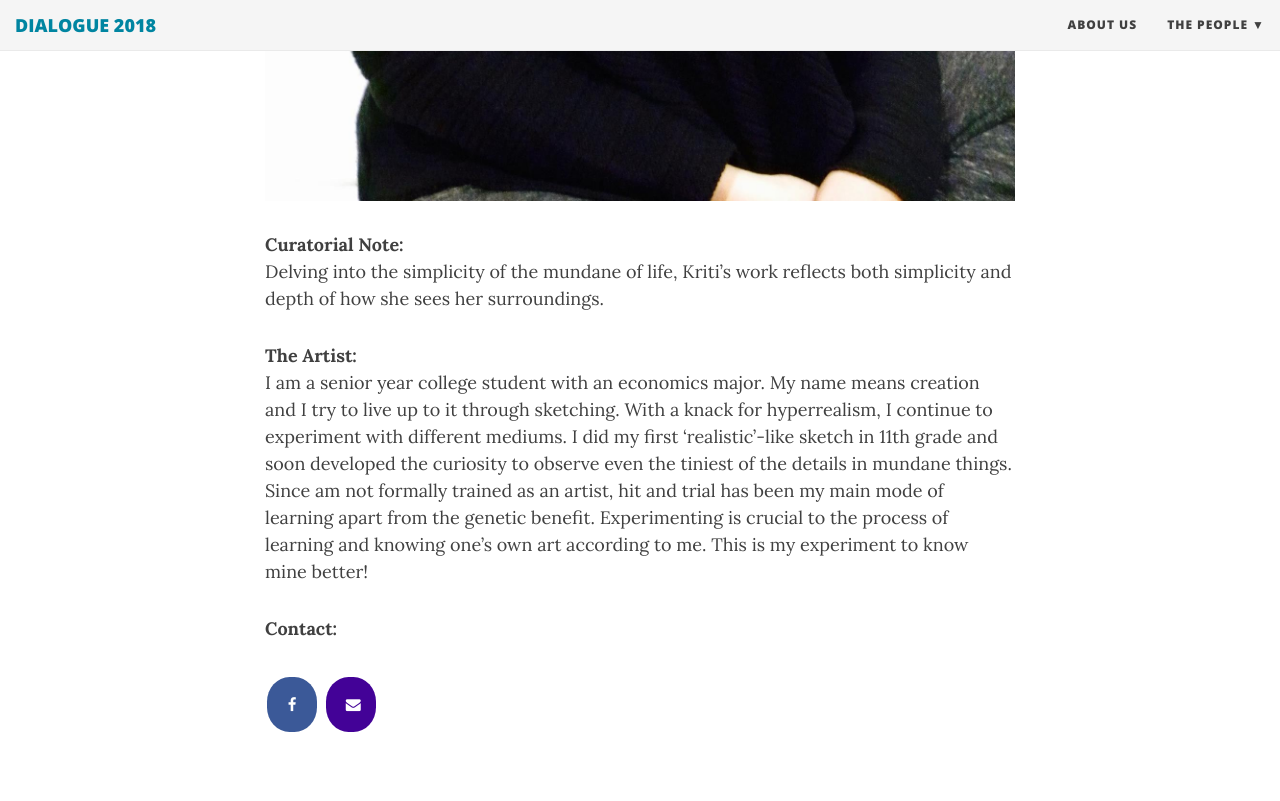
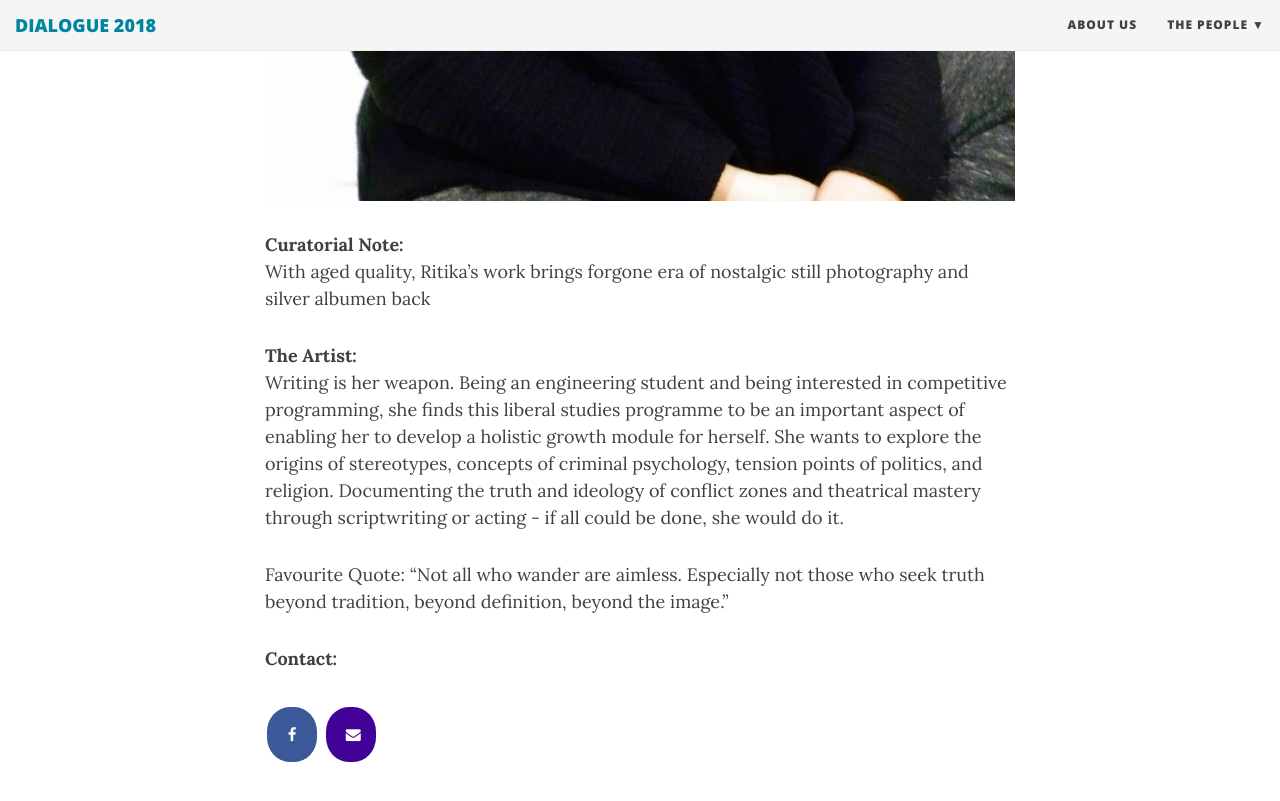
Before and after one commit to dialogue2018/dialogue2018.github.io, a Jekyll site: the page built from _people/30_Ritika_Banerjee.md, in a window 1280 px wide and 900 px high, scrolled down 1171 px. Shown: the top 801 px of the window. Built offline with Jekyll 4.4.1, drawn with Linux system fonts in a browser that asks for light colours; nearby versions of some CDN libraries.

Commit message:
Update 30_Ritika_Banerjee.md

```diff
--- a/_people/30_Ritika_Banerjee.md
+++ b/_people/30_Ritika_Banerjee.md
@@ -14,12 +14,14 @@ image_path: /img/Ritika DP.jpeg
 
 <b>Curatorial Note:</b>
 <br/>
-Delving into the simplicity of the mundane of life, Kriti's work reflects both simplicity and depth of how she sees her surroundings.
+With aged quality, Ritika's work brings forgone era of nostalgic still photography and silver albumen back
 
 <b>The Artist:</b>
 <br/>
-I am a senior year college student with an economics major. My name means creation and I try to live up to it through sketching. With a knack for hyperrealism, I continue to experiment with different mediums. I did my first ‘realistic’-like sketch in 11th grade and soon developed the curiosity to observe even the tiniest of the details in mundane things.
-Since am not formally trained as an artist, hit and trial has been my main mode of learning apart from the genetic benefit. Experimenting is crucial to the process of learning and knowing one’s own art according to me. This is my experiment to know mine better!
+Writing is her weapon. Being an engineering student and being interested in competitive programming, she finds this liberal studies programme to be an important aspect of enabling her to develop a holistic growth module for herself.
+She wants to explore the origins of stereotypes, concepts of criminal psychology, tension points of politics, and religion. Documenting the truth and ideology of conflict zones and theatrical mastery through scriptwriting or acting - if all could be done, she would do it.
+
+Favourite Quote: "Not all who wander are aimless. Especially not those who seek truth beyond tradition, beyond definition, beyond the image."
 
 <b>Contact:</b>
 
```
